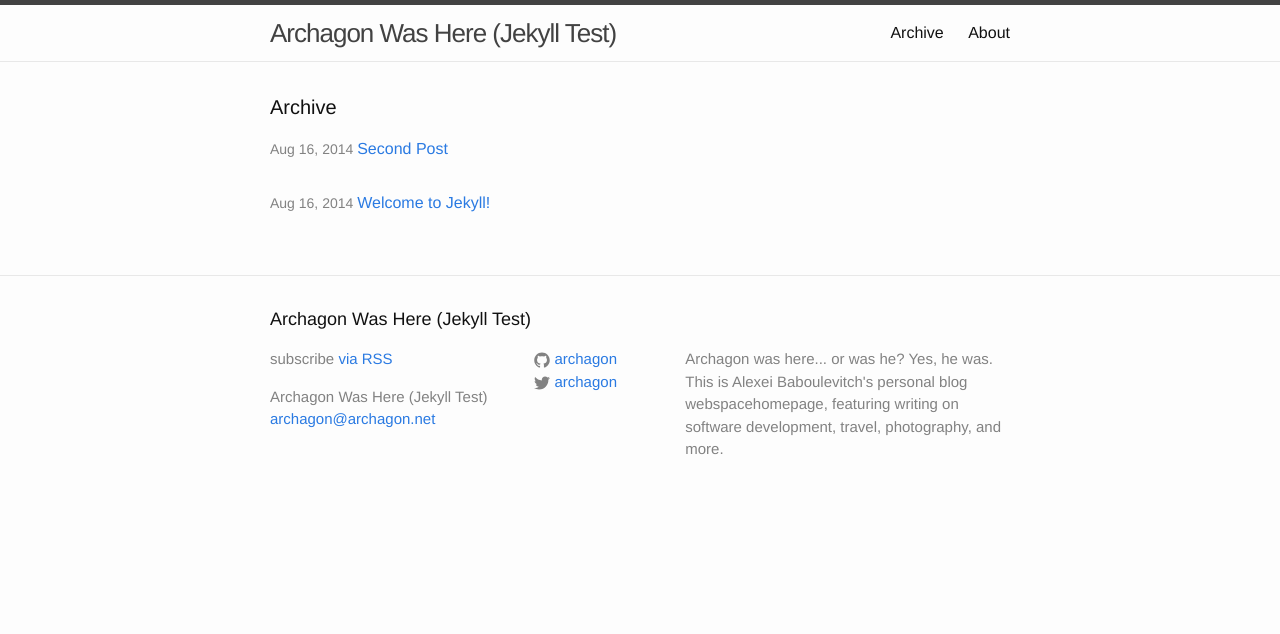
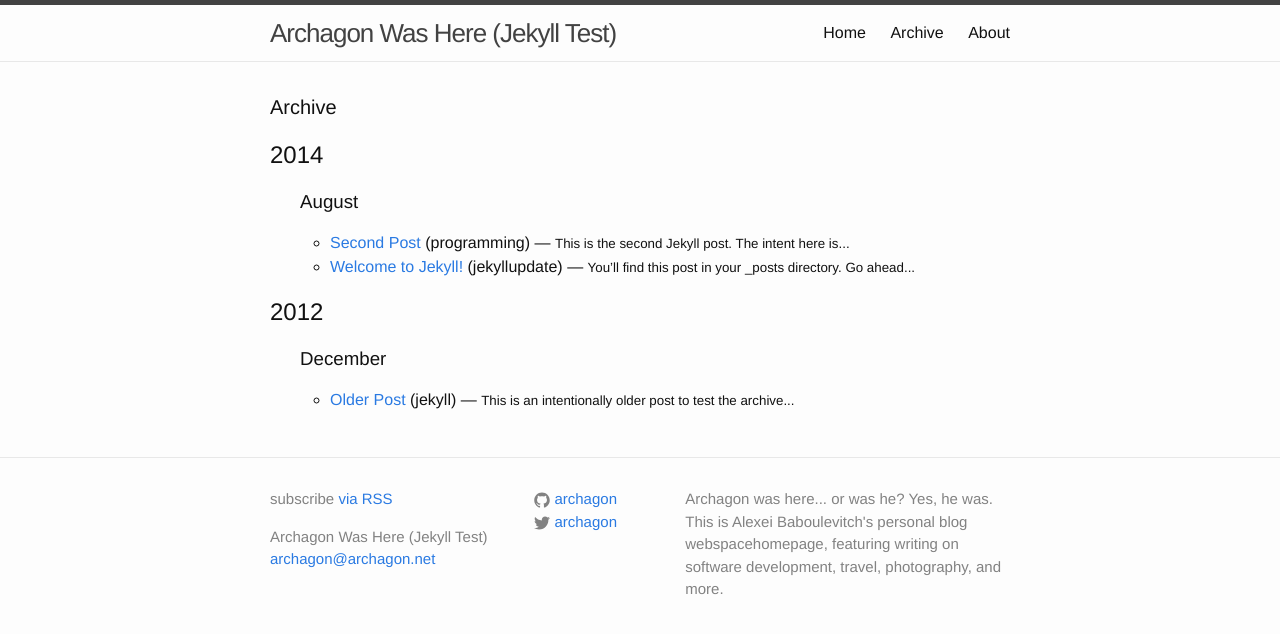
Before and after one commit to archagon/archagon.net, a Jekyll site: the page built from archive.html, in a window 1280 px wide. Shown: the top 634 px of the page. Built offline with Jekyll 4.4.1, drawn with Linux system fonts in a browser that asks for light colours.

Commit message:
Working on archive page.

```diff
--- a/_includes/footer.html
+++ b/_includes/footer.html
@@ -1,8 +1,6 @@
 <footer class="site-footer">
 
   <div class="wrapper">
-
-    <h2 class="footer-heading">{{ site.title }}</h2>
 
     <div class="footer-col-wrapper">
       <div class="footer-col  footer-col-1">
--- a/_includes/header.html
+++ b/_includes/header.html
@@ -14,6 +14,7 @@
       </a>
 
       <div class="trigger">
+        <a class="page-link" href="{{ site.baseurl }}">Home</a>
         <a class="page-link" href="{{ "archive.html" | prepend: site.baseurl }}">Archive</a>
         {% for page in site.pages %}
           {% if page.title %}
--- /dev/null
+++ b/_posts/2013-12-12-older-post.markdown
@@ -0,0 +1,7 @@
+---
+layout: post
+title:  "Older Post"
+date:   2012-12-12
+categories: jekyll
+---
+This is an intentionally older post to test the archive page.
--- a/archive.html
+++ b/archive.html
@@ -3,20 +3,67 @@ layout: default
 ---
 
 <div class="home">
-
   <h1 class="page-heading">Archive</h1>
 
-  <ul class="post-list">
+  <p>
+    <!-- This is a little bonkers, coming in at O(N^3), but it's simple and more understandable
+    than the alternatives. If performance becomes an issue I will revisit. -->
+
+    <!-- Better way: 1. filter by category, 2. filter by year, 3. filter by month. -->
+
+    {% for year_check in site.posts %}
+      {% capture year_check_year %}{{ year_check.date | date: "%Y" }}{% endcapture %}
+
+      {% if year_check_year != year %}
+        {% capture year %}{{ year_check_year }}{% endcapture %}
+
+        <h2>{{ year }}</h2>
+        <ul>
+          {% for month_check in site.posts %}
+            {% capture month_check_year %}{{ month_check.date | date: "%Y" }}{% endcapture %}
+            {% capture month_check_month %}{{ month_check.date | date: "%B" }}{% endcapture %}
+
+            {% if month_check_year == year %}
+              {% if month_check_month != month %}
+                {% capture month %}{{ month_check_month }}{% endcapture %}
+
+                <h3>{{ month }}</h3>
+                <ul>
+                  {%for post in site.posts %}
+                    {% capture post_year %}{{ post.date | date: "%Y" }}{% endcapture %}
+                    {% capture post_month %}{{ post.date | date: "%B" }}{% endcapture %}
+
+                    {% if year == post_year %}
+                      {% if month == post_month %}
+
+                        <li>
+                          <a href="{{ post.url }}">{{ post.title }}</a> ({{ post.categories }}) — <small>{{ post.excerpt | strip_html | truncatewords: 10 }}</small>
+                        </li>
+
+                      {% endif %}
+                    {% endif %}
+                  {% endfor %}
+                </ul>
+
+              {% endif %}
+            {% endif %}
+          {% endfor %}
+        </ul>
+
+      {% endif %}
+    {% endfor %}
+  </p>
+
+<!--   <ul class="post-list">
     {% for post in site.posts %}
       <li>
         <span class="post-meta">{{ post.date | date: "%b %-d, %Y" }} </span>
+
+        <h3>
         <a class="post-archive-link" href="{{ post.url | prepend: site.baseurl }}">{{ post.title }}</a>
-
-        <!-- <h2> -->
-          <!-- <a class="post-link" href="{{ post.url | prepend: site.baseurl }}">{{ post.title }}</a> -->
-        <!-- </h2> -->
+        </h3>
       </li>
     {% endfor %}
-  </ul>
+  </ul> -->
 
 </div>
```
Also changed, not shown: index.html (+6 -6 lines).
